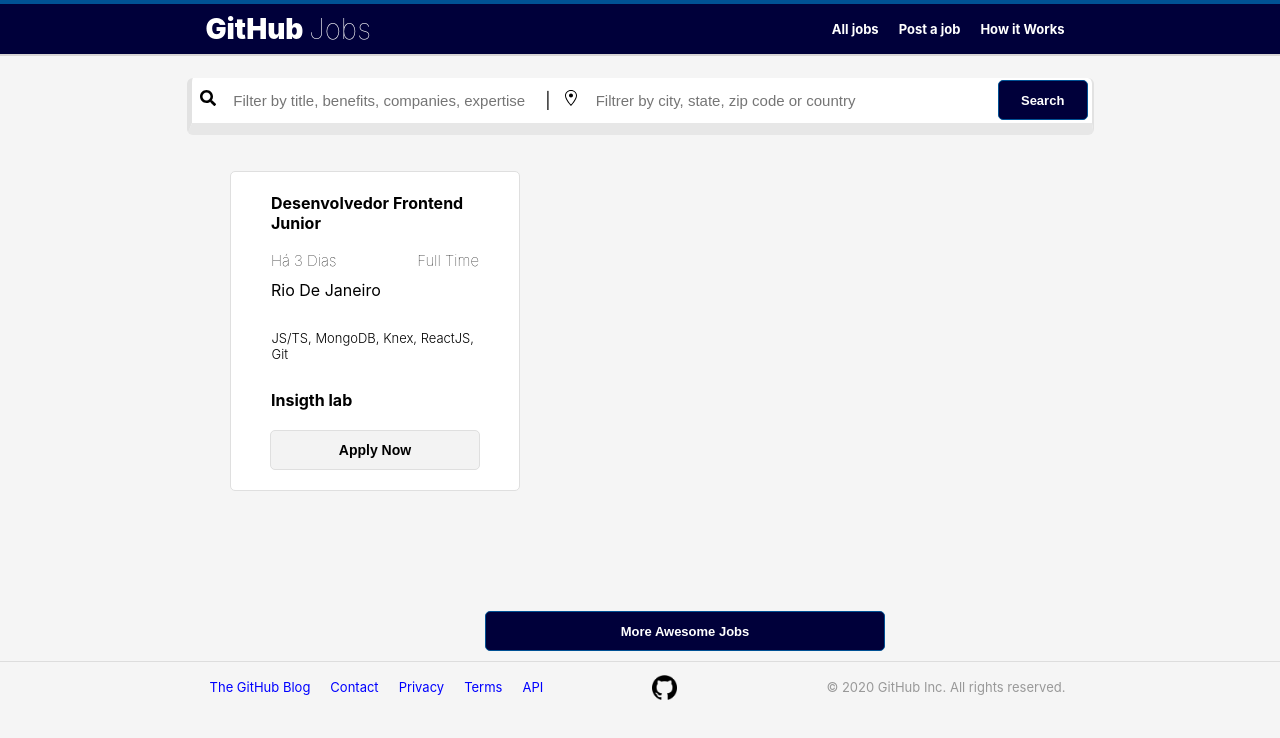
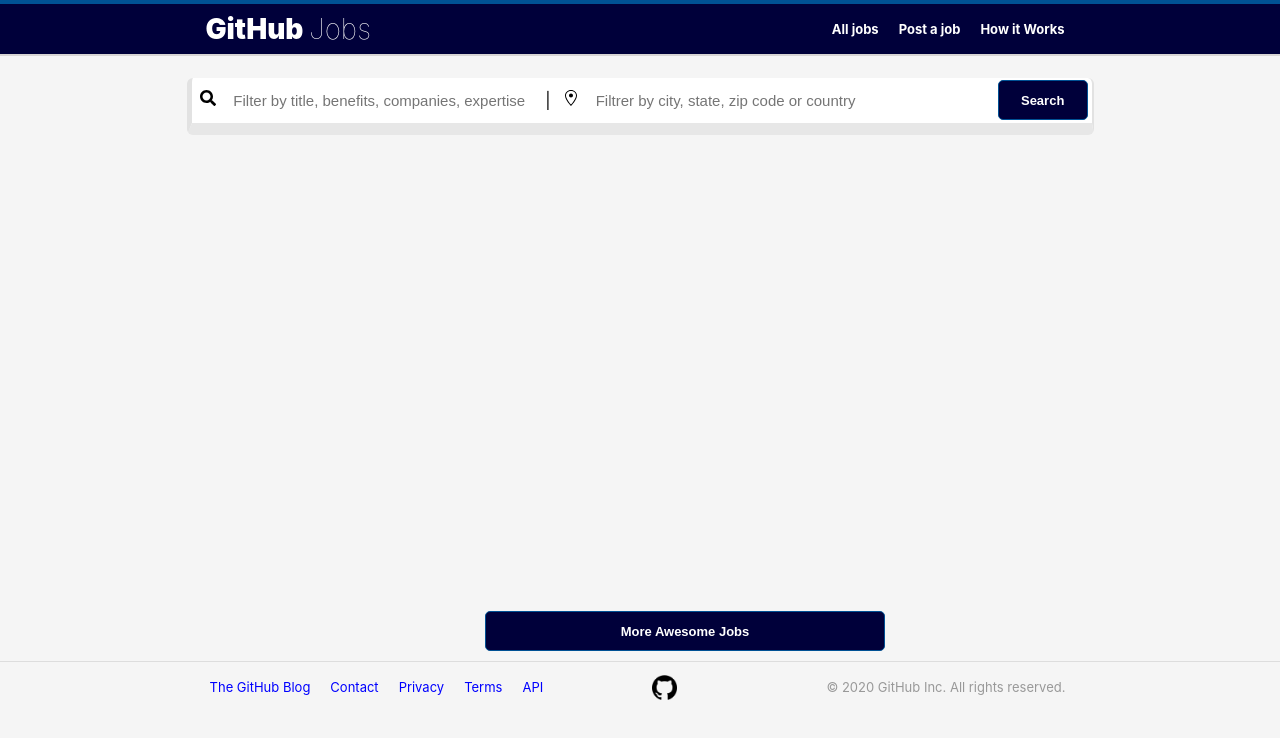
Before and after one commit to brufelix/github-jobs, a React (Create React App) app: page / in a window 1280 px wide. Shown: the top 738 px of the page. Built offline with nearby package versions, Linux system fonts and the light colour scheme.

Commit message:
refactor: Changing jobCard properties

```diff
--- a/src/components/Feed.tsx
+++ b/src/components/Feed.tsx
@@ -5,7 +5,7 @@
 
 export default () => {
     const getJobs = async () => {
-        fetch(`${BASEURL}positions.json?description=python&location=new+york`, {headers, mode: "cors"})
+        fetch(`${BASEURL}positions.json?description=node&page=2`, {headers, mode: "cors"})
             .then(res => res.json())
             .then(res => console.log(res))
             .catch(() =>  console.log("Error"))
@@ -13,9 +13,7 @@
     return(
         <React.StrictMode>
             <div className="App-JobOpportunity-container">
-                <JobCard fullTime={true}  location="Rio De Janeiro" nameComporation="Insigth lab"
-                    requirements="JS/TS, MongoDB, Knex, ReactJS, Git" time={3}
-                    title="Desenvolvedor Frontend Junior"/>
+
             </div>
             <div className="div-pagination">
                 <button id="button-pagination" onClick={() => getJobs()}>More Awesome Jobs</button>
--- a/src/components/JobCard.tsx
+++ b/src/components/JobCard.tsx
@@ -7,12 +7,12 @@
         <div className="Box-JobOpportunity">
             <div className="title">{props.title}</div>
             <div className="Subtitle-Times">
-                <div className="time">{`Há ${props.time} Dias`}</div>
-                <div className="full-time">{props.fullTime ? "Full Time" : "It's not full time"}</div>
+                <div className="time">{`${props.create_at}`}</div>
+                <div className="full-time">{props.type}</div>
             </div>
             <div className="location">{props.location}</div>
-            <div id="requirements">{props.requirements}</div>
-            <div id="nameComporation">{props.nameComporation}</div>
+            <div id="requirements">NodeJs, ReactJs, Css</div>
+            <div id="nameComporation">{props.company}</div>
             <button id="apply-button">Apply Now</button>
         </div>
     )
--- a/src/config/config.ts
+++ b/src/config/config.ts
@@ -1,5 +1,5 @@
 const URL: string =  "https://jobs.github.com/"
-const proxyurl: string = "https://cors-anywhere.herokuapp.com/"
+const proxyurl: string = "https://murmuring-ridge-43711.herokuapp.com/"
 
 export const BASEURL: string = `${proxyurl}${URL}`
 
```
Also changed, not shown: src/types/types.ts (+3 -4 lines).
